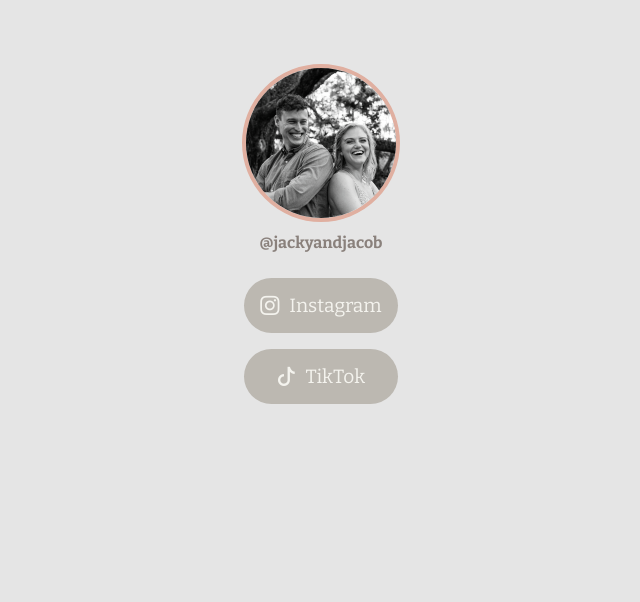
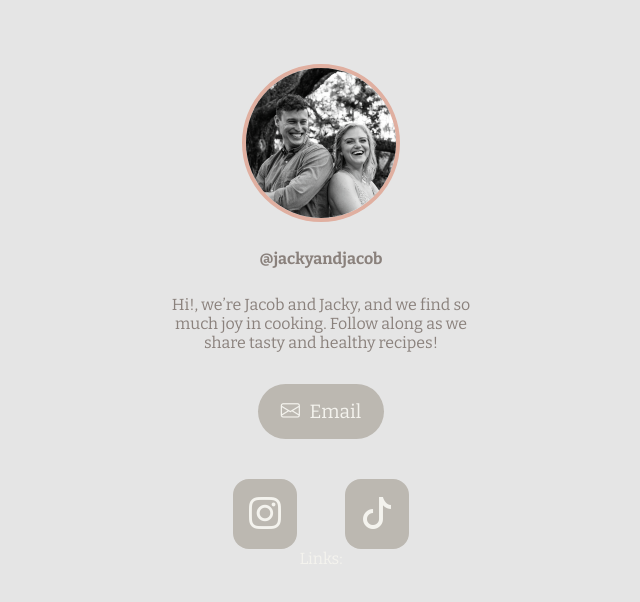
Before and after one commit to jacobgodwin/link-in-bio, a plain HTML site: page index.html in a window 1280 px wide. Shown: the whole page, without its empty margins (319-959 px from the left). Drawn offline with nearby package versions, Linux system fonts and the light colour scheme.

Commit message:
edit link icons

```diff
--- a/index.html
+++ b/index.html
@@ -22,16 +22,28 @@
     <header>
       <img src="images/profile-photo.png" />
       <h1>@jackyandjacob</h1>
+      <p>
+        Hi!, we’re Jacob and Jacky, and we find so much joy in cooking. Follow
+        along as we share tasty and healthy recipes!
+      </p>
     </header>
     <nav class="social">
+      <a href="mailto: jacobandjacky@gmail.com"
+        ><i class="bi bi-envelope"></i>Email</a
+      >
       <ul>
         <li>
-          <a href="instagram"><i class="bi bi-instagram"></i>Instagram</a>
+          <a href="https://www.instagram.com/jacobandjacky/" target="_blank"
+            ><i class="bi bi-instagram"></i
+          ></a>
         </li>
         <li>
-          <a href="TikTok"><i class="bi bi-tiktok"></i>TikTok</a>
+          <a href="https://www.tiktok.com/@jacobandjacky2" target="_blank"
+            ><i class="bi bi-tiktok"></i
+          ></a>
         </li>
       </ul>
     </nav>
+    <section>Links:</section>
   </body>
 </html>
--- a/styles.css
+++ b/styles.css
@@ -7,8 +7,10 @@ body {
   background-repeat: no-repeat;
   background-size: cover; */
   height: 100vh;
-  margin-top: 4rem;
+  margin: 0;
+  padding-top: 4rem;
   font-family: 'Bitter', serif;
+  color: #f4f3ee;
 }
 
 header {
@@ -19,6 +21,10 @@ header {
   font-size: 0.5rem;
 }
 
+header > h1 {
+  margin-top: 1.7rem;
+}
+
 header > img {
   height: 150px;
   width: 150px;
@@ -26,15 +32,47 @@ header > img {
   border: 4px solid #e0afa0;
 }
 
-li {
+header > p {
+  font-size: 1rem;
+  text-align: center;
+  margin-left: 30%;
+  margin-right: 30%;
+}
+
+nav {
+  display: flex;
+  flex-direction: column;
+  align-items: center;
+}
+
+nav > a {
   display: flex;
   justify-content: center;
   align-items: center;
-  list-style: none;
   border-radius: 2rem;
   background-color: #bcb8b1;
+  padding: 1rem 1.4rem;
+  margin-top: 1rem;
+  font-size: 1.2rem;
+}
+
+nav > a:hover {
+  background-color: #e0afa0;
+  opacity: 50%;
+  transition: 0.4s;
+}
+
+li {
+  list-style: none;
+  border-radius: 1rem;
+  background-color: #bcb8b1;
+  margin-top: 1rem;
+  font-size: 2rem;
+}
+
+li > a {
   padding: 1rem;
-  margin-top: 1rem;
+  display: block;
 }
 
 li:hover {
@@ -49,11 +87,16 @@ a {
 }
 
 ul {
+  display: flex;
+  justify-content: center;
+  align-items: center;
+  gap: 3rem;
   padding: 0;
   margin: 0;
+  margin-top: 1.5rem;
   font-size: 1.2rem;
 }
 
-i {
+.bi-envelope {
   padding-right: 0.6rem;
 }
```
